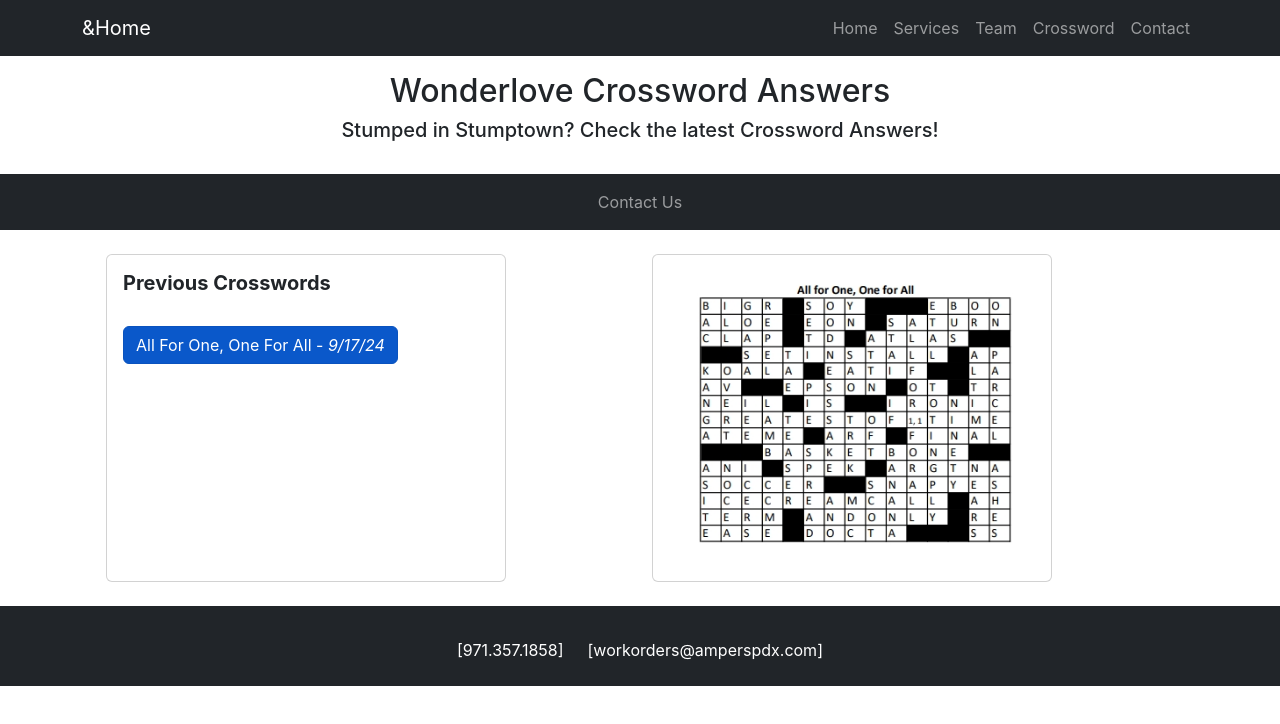
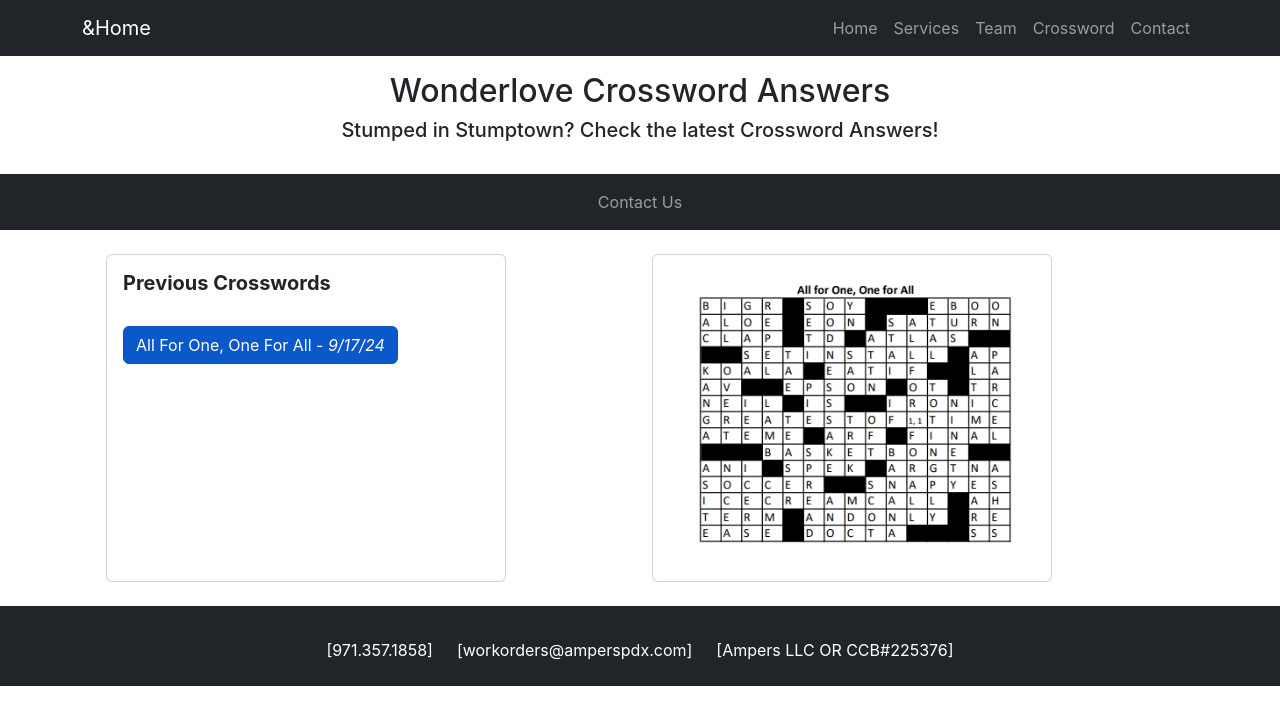
Before and after one commit to tkm404/ampers-redesign, a React (Create React App) app: page /crossword in a window 1280 px wide. Shown: the top 724 px of the page. Built offline with nearby package versions, Linux system fonts and the light colour scheme; no server answers.

Commit message:
updated footer with CCB number

```diff
--- a/src/components/Footer.js
+++ b/src/components/Footer.js
@@ -10,12 +10,15 @@ function Footer() {
   return (
       <Navbar bg="dark" data-bs-theme="dark">
         <Container className='d-flex pt-4 justify-content-center'>
-          <Row >
+          <Row>
             <Col>
               <p className='text-white'>[971.357.1858]</p>
             </Col>
             <Col>
               <p className='text-white'>[workorders@amperspdx.com]</p>
+            </Col>
+            <Col md="auto">
+              <p className='text-white'>[Ampers LLC OR CCB#225376]</p>
             </Col>
           </Row>
         </Container>
```
Also changed, not shown: 1 other file (tests, documents, lock files or other folders).
